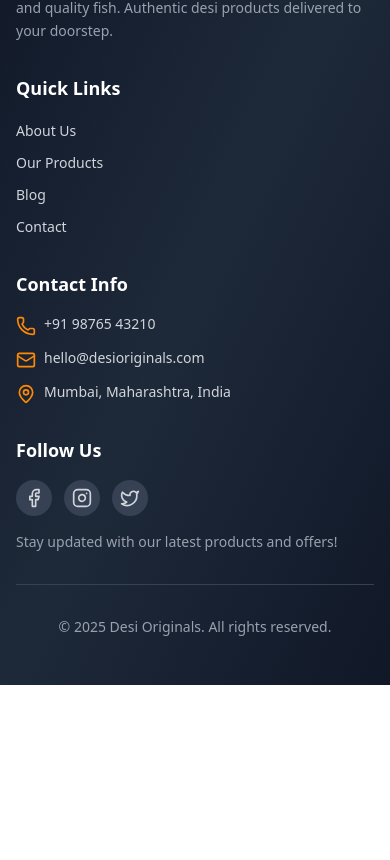
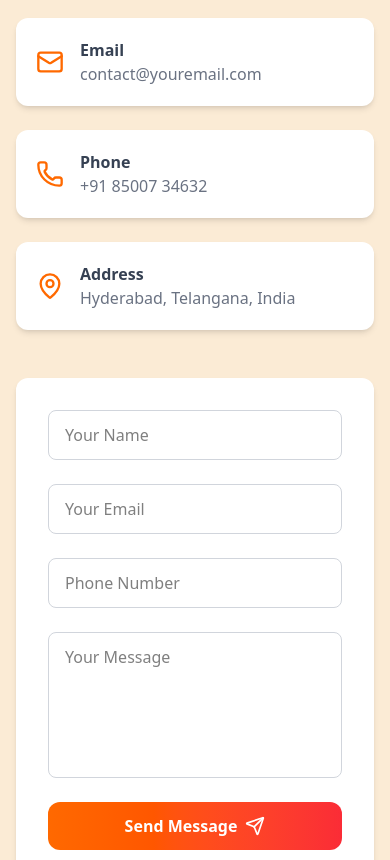
Before and after one commit to SaiRama-Doddi/desi-originals, a React (Vite) app: page / in a window 390 px wide. Shown: the part 5384-6244 px from the top of the page. Before the commit the page ends 6069 px from the top, so only its background shows below. Built offline with nearby package versions, Linux system fonts and the light colour scheme.

Commit message:
added colors

```diff
--- a/src/App.tsx
+++ b/src/App.tsx
@@ -9,6 +9,7 @@ import Cart from "./components/Cart";
 import { type Product } from "./data/type-products";
 import type { CartItem } from "./types/cart";
 import ScrollToTop from "./components/ScrollToTop";
+import Contact from "./components/Contact";
 
 const App: React.FC = () => {
   const [cart, setCart] = useState<CartItem[]>([]);
@@ -50,6 +51,7 @@ const App: React.FC = () => {
             <Route path="/" element={<HomePage onAdd={addToCart} />} />
             <Route path="/blog" element={<Blog />} />
             <Route path="/product/:id" element={<ProductDetail onAdd={addToCart} />} />
+            <Route path="/contact" element={<Contact/>} />
           </Routes>
         </main>
 
--- a/src/components/Cart.tsx
+++ b/src/components/Cart.tsx
@@ -34,7 +34,7 @@ const Cart: React.FC<Props> = ({ items, onClose, onUpdateQty, onRemove }) => {
     <div className="fixed inset-0 z-50 flex justify-end bg-black/40 backdrop-blur-sm">
       <div className="bg-white w-full sm:w-[400px] h-full flex flex-col rounded-l-2xl shadow-xl overflow-hidden animate-slideIn">
         {/* Header */}
-        <div className="bg-gradient-to-r from-[#ff7d50] to-[#d72b3f] text-white px-5 py-4 flex justify-between items-center">
+        <div className="bg-gradient-to-r  from-[#8a1f44] to-[#c92a55] text-white px-5 py-4 flex justify-between items-center">
           <h2 className="text-lg font-semibold">Your Cart</h2>
           <button onClick={onClose} className="hover:opacity-80 transition">
             <X size={22} />
--- /dev/null
+++ b/src/components/Contact.tsx
@@ -0,0 +1,141 @@
+import React, { useState, type FormEvent } from "react";
+import { Mail, Phone, MapPin, Send } from "lucide-react";
+
+type FormData = {
+  name: string;
+  email: string;
+  phone: string;
+  message: string;
+};
+
+const Contact: React.FC = () => {
+  const [formData, setFormData] = useState<FormData>({
+    name: "",
+    email: "",
+    phone: "",
+    message: "",
+  });
+
+  const [submitting, setSubmitting] = useState(false);
+  const [success, setSuccess] = useState(false);
+
+  const handleChange = (e: React.ChangeEvent<HTMLInputElement | HTMLTextAreaElement>) => {
+    setFormData({ ...formData, [e.target.name]: e.target.value });
+  };
+
+  const handleSubmit = async (e: FormEvent) => {
+    e.preventDefault();
+    setSubmitting(true);
+
+    try {
+      // Simulate API / EmailJS call
+      await new Promise((res) => setTimeout(res, 1500));
+
+      setSuccess(true);
+      setFormData({ name: "", email: "", phone: "", message: "" });
+    } catch (err) {
+      console.error(err);
+      setSuccess(false);
+    } finally {
+      setSubmitting(false);
+    }
+  };
+
+  return (
+    <div className="min-h-screen bg-[#fbebd5] flex flex-col items-center py-16 px-4 mt-2" id="contact">
+      <h2 className="text-4xl font-bold text-gray-800 mb-8 text-center">
+        Get in Touch
+      </h2>
+
+      <div className="grid md:grid-cols-2 gap-12 max-w-6xl w-full">
+        {/* Contact Info */}
+        <div className="flex flex-col gap-6">
+          <div className="flex items-center gap-4 bg-white p-5 rounded-xl shadow-md hover:shadow-lg transition">
+            <Mail className="text-orange-500" size={28} />
+            <div>
+              <p className="font-semibold text-gray-700">Email</p>
+              <p className="text-gray-500">contact@youremail.com</p>
+            </div>
+          </div>
+
+          <div className="flex items-center gap-4 bg-white p-5 rounded-xl shadow-md hover:shadow-lg transition">
+            <Phone className="text-orange-500" size={28} />
+            <div>
+              <p className="font-semibold text-gray-700">Phone</p>
+              <p className="text-gray-500">+91 85007 34632</p>
+            </div>
+          </div>
+
+          <div className="flex items-center gap-4 bg-white p-5 rounded-xl shadow-md hover:shadow-lg transition">
+            <MapPin className="text-orange-500" size={28} />
+            <div>
+              <p className="font-semibold text-gray-700">Address</p>
+              <p className="text-gray-500">Hyderabad, Telangana, India</p>
+            </div>
+          </div>
+        </div>
+
+        {/* Contact Form */}
+        <form
+          className="bg-white p-8 rounded-xl shadow-md hover:shadow-lg transition flex flex-col gap-6"
+          onSubmit={handleSubmit}
+        >
+          <input
+            type="text"
+            name="name"
+            placeholder="Your Name"
+            value={formData.name}
+            onChange={handleChange}
+            className="border border-gray-300 rounded-lg px-4 py-3 focus:ring-2 focus:ring-orange-300 focus:outline-none transition"
+            required
+          />
+          <input
+            type="email"
+            name="email"
+            placeholder="Your Email"
+            value={formData.email}
+            onChange={handleChange}
+            className="border border-gray-300 rounded-lg px-4 py-3 focus:ring-2 focus:ring-orange-300 focus:outline-none transition"
+            required
+          />
+          <input
+            type="tel"
+            name="phone"
+            placeholder="Phone Number"
+            value={formData.phone}
+            onChange={handleChange}
+            className="border border-gray-300 rounded-lg px-4 py-3 focus:ring-2 focus:ring-orange-300 focus:outline-none transition"
+          />
+          <textarea
+            name="message"
+            placeholder="Your Message"
+            rows={5}
+            value={formData.message}
+            onChange={handleChange}
+            className="border border-gray-300 rounded-lg px-4 py-3 focus:ring-2 focus:ring-orange-300 focus:outline-none transition resize-none"
+            required
+          />
+
+          <button
+            type="submit"
+            disabled={submitting}
+            className={`flex items-center justify-center gap-2 bg-gradient-to-r from-orange-500 to-red-500 text-white px-6 py-3 rounded-xl font-semibold hover:from-orange-600 hover:to-red-600 transition ${
+              submitting ? "opacity-70 cursor-not-allowed" : ""
+            }`}
+          >
+            {submitting ? "Sending..." : "Send Message"}
+            <Send size={20} />
+          </button>
+
+          {success && (
+            <p className="text-green-600 text-center font-medium mt-2">
+              Message sent successfully! ✅
+            </p>
+          )}
+        </form>
+      </div>
+    </div>
+  );
+};
+
+export default Contact;
--- a/src/components/Header.tsx
+++ b/src/components/Header.tsx
@@ -12,7 +12,7 @@ const Header: React.FC<HeaderProps> = ({ cartCount, onCartClick }) => {
   const links = [
     { name: "Home", href: "#home" },
     { name: "Products", href: "#products" },
-    { name: "blog", href: "#blog" },
+    { name: "Blog", href: "#blog" },
     { name: "Contact", href: "#contact" },
   ];
 
--- a/src/pages/HomePage.tsx
+++ b/src/pages/HomePage.tsx
@@ -3,6 +3,7 @@ import Home from "./Home";
 import Products from "./Products";
 import Blog from "./Blog";
 import type { Product } from "../data/type-products";
+import Contact from "../components/Contact";
 
 type Props = {
   onAdd: (p: Product) => void;
@@ -14,6 +15,7 @@ const HomePage: React.FC<Props> = ({ onAdd }) => {
       <Home />
       <Products onAdd={onAdd} />
       <Blog />
+      <Contact/>
     </>
   );
 };
```
